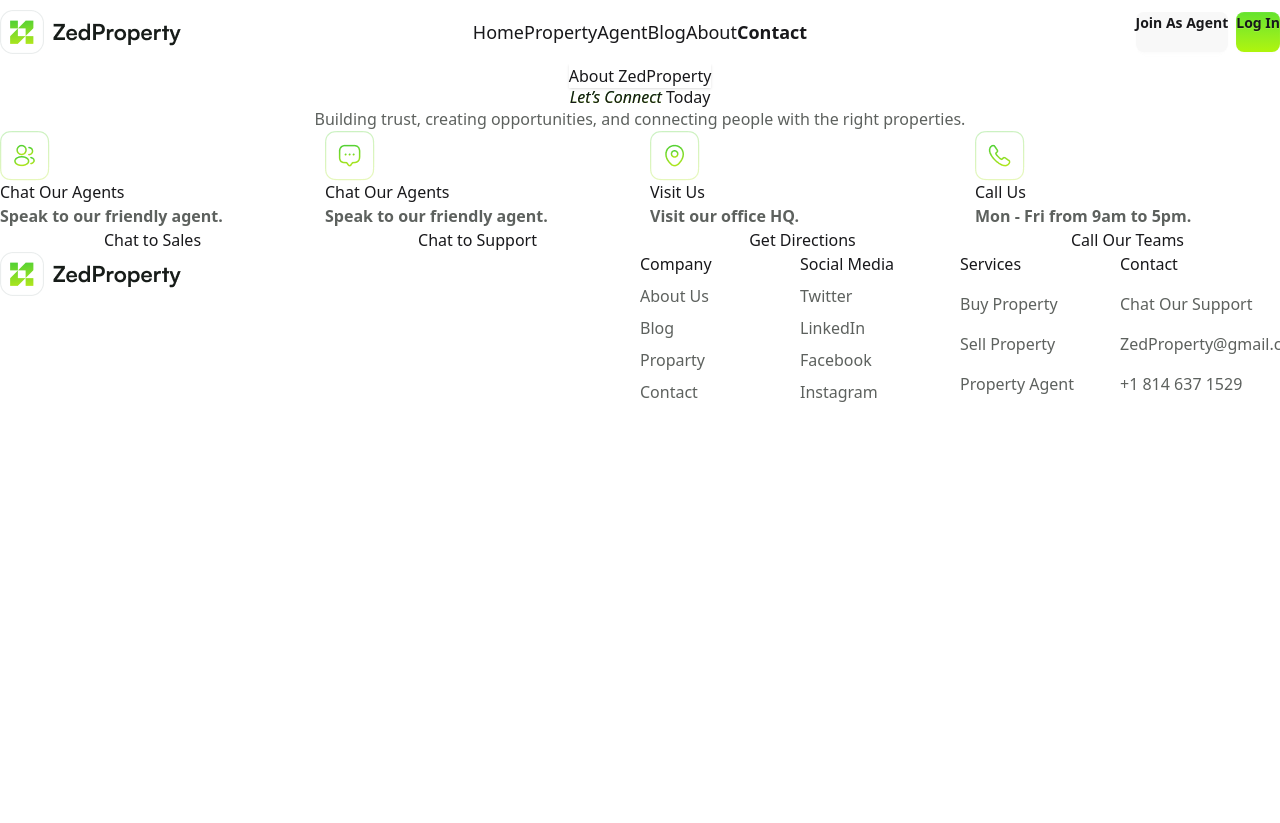
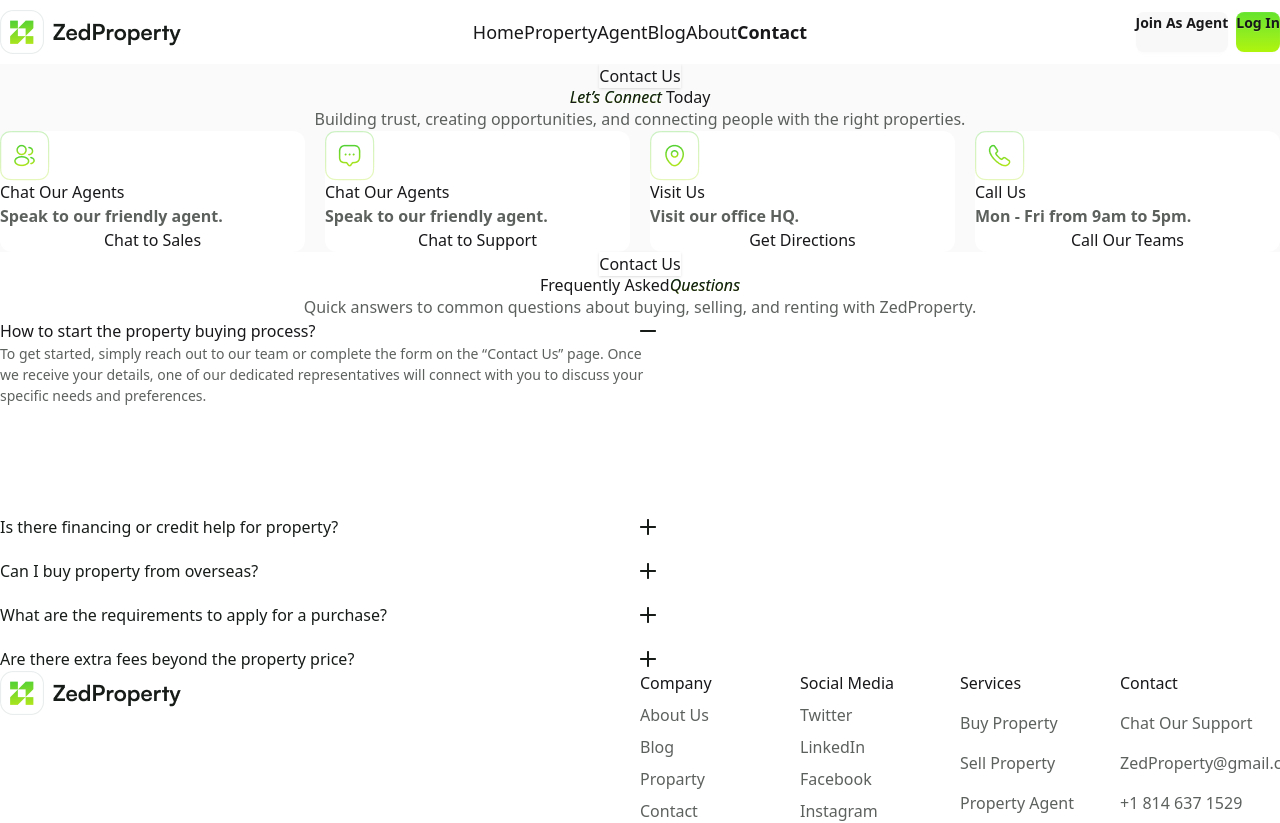
Before and after one commit to Jubayerhusain/zed-property, a React (Vite) app: page /Contact in a window 1280 px wide. Shown: the top 823 px of the page. Before the commit the page ends 800 px from the top, so only its background shows below. Built offline with nearby package versions, Linux system fonts and the light colour scheme; a web font is replaced by a local one.

Commit message:
question pages add

```diff
--- a/src/components/Contact/Banner.jsx
+++ b/src/components/Contact/Banner.jsx
@@ -6,10 +6,10 @@ import Icon7 from "../../assets/Contact-assets/Step Icon Container (7).png";
 
 const Banner = () => {
   return (
-    <div>
+    <div className="bg-[#FAFAFA] py-10" >
       <div className=" text-center py-5">
-        <button class=" text-[16px] px-3 py-2 bg-[#F7F7F7] text-gray-500 border border-gray-200 rounded-xl shadow-sm hover:shadow-md transition">
-          About ZedProperty
+        <button class=" text-[16px] px-3 py-2 bg-[#FFFFFF] text-gray-500 border border-gray-200 rounded-xl shadow-sm hover:shadow-md transition">
+          Contact Us
         </button>
         <h1 className=" text-3xl sm:text-[48px] py-5">
           <a
@@ -27,7 +27,7 @@ const Banner = () => {
       </div>
       <div className=" grid sm:grid-cols-3 md:grid-cols-4 gap-5 ">
         {/* 1st card  */}
-        <div className="p-5 border border-gray-100 rounded-xl ">
+        <div className="p-5 border border-gray-100 bg-[#FFFFFF] rounded-xl ">
           <div className=" pb-10">
             <img src={Icon4} alt="" />
           </div>
@@ -40,7 +40,7 @@ const Banner = () => {
           </button>
         </div>
         {/* 2nd card  */}
-        <div className="p-5 border border-gray-100 rounded-xl">
+        <div className="p-5 border border-gray-100 bg-[#FFFFFF] rounded-xl">
           <div className=" pb-10">
             <img src={Icon5} alt="" />
           </div>
@@ -53,7 +53,7 @@ const Banner = () => {
           </button>
         </div>
         {/* 3rd card  */}
-        <div className="p-5 border border-gray-100 rounded-xl">
+        <div className="p-5 border border-gray-100 bg-[#FFFFFF] rounded-xl">
           <div className=" pb-10">
             <img src={Icon6} alt="" />
           </div>
@@ -66,7 +66,7 @@ const Banner = () => {
           </button>
         </div>
         {/* 4th card  */}
-        <div className="p-5 border border-gray-100 rounded-xl">
+        <div className="p-5 border border-gray-100 bg-[#FFFFFF] rounded-xl">
           <div className=" pb-10">
             <img src={Icon7} alt="" />
           </div>
--- /dev/null
+++ b/src/components/Contact/Question.jsx
@@ -0,0 +1,85 @@
+import React from "react";
+import Icon from "../../assets/Contact-assets/FAQ Question Icon.png";
+import Icon1 from "../../assets/Contact-assets/FAQ Question Icon (1).png";
+
+const Question = () => {
+  return (
+    <div>
+      <div className=" text-center py-5">
+        <button class=" text-[16px] px-3 py-2 bg-[#FFFFFF] text-gray-500 border border-gray-200 rounded-xl shadow-sm hover:shadow-md transition">
+          Contact Us
+        </button>
+        <h1 className=" text-3xl sm:text-[48px] py-5">
+          Frequently Asked
+          <a
+            className="bg-gradient-to-t to-[#0BC147] from-[#b6f50a]
+               bg-clip-text text-transparent italic  "
+          >
+            Questions{" "}
+          </a>{" "}
+        </h1>
+        <p className=" text-[16px] text-[#171C19B2] font-medium">
+          Quick answers to common questions about buying, selling, and renting
+          with ZedProperty.
+        </p>
+      </div>
+      <div className=" grid grid-cols-1 gap-5">
+        {/* 1st  */}
+        <div className="w-[660px] h-44 p-5 border border-gray-100 mx-auto ">
+          <div className="flex py-5 justify-between">
+            <h1 className=" text-[20px] font-semibold ">
+              How to start the property buying process?
+            </h1>
+            <div>
+              <img src={Icon} alt="" />
+            </div>
+          </div>
+          <p className=" text-[14px] text-[#171C19B2] font-medium">
+            To get started, simply reach out to our team or complete the form on
+            the “Contact Us” page. Once we receive your details, one of our
+            dedicated representatives will connect with you to discuss your
+            specific needs and preferences.
+          </p>
+        </div>
+        {/* 2nd  */}
+        <div className="flex w-[660px] px-5 py-2 border border-gray-100 rounded-xl mx-auto justify-between">
+          <h1 className=" text-[20px] text-[#171C19] font-semibold ">
+            Is there financing or credit help for property?
+          </h1>
+          <div>
+            <img src={Icon1} alt="" />
+          </div>
+        </div>
+        {/* 3rd  */}
+        <div className="flex w-[660px] px-5 py-2 border border-gray-100 rounded-xl mx-auto justify-between">
+          <h1 className=" text-[20px] text-[#171C19] font-semibold ">
+            Can I buy property from overseas?
+          </h1>
+          <div>
+            <img src={Icon1} alt="" />
+          </div>
+        </div>
+        {/* 4th  */}
+        <div className="flex w-[660px] px-5 py-2 border border-gray-100 rounded-xl mx-auto justify-between">
+          <h1 className=" text-[20px] text-[#171C19] font-semibold ">
+            What are the requirements to apply for a purchase?
+          </h1>
+          <div>
+            <img src={Icon1} alt="" />
+          </div>
+        </div>
+        {/* 5th  */}
+        <div className="flex w-[660px] px-5 py-2 border border-gray-100 rounded-xl mx-auto justify-between">
+          <h1 className=" text-[20px] text-[#171C19] font-semibold ">
+            Are there extra fees beyond the property price?
+          </h1>
+          <div>
+            <img src={Icon1} alt="" />
+          </div>
+        </div>
+      </div>
+    </div>
+  );
+};
+
+export default Question;
--- a/src/pages/Contact.jsx
+++ b/src/pages/Contact.jsx
@@ -1,10 +1,12 @@
 import React from 'react';
 import Banner from '../components/Contact/Banner';
+import Question from '../components/Contact/Question';
 
 const Contact = () => {
     return (
         <div>
             <Banner />
+            <Question></Question>
         </div>
     );
 };
```
Also changed, not shown: src/assets/Contact-assets/FAQ Question Icon (1).png (added), src/assets/Contact-assets/FAQ Question Icon.png (added).
